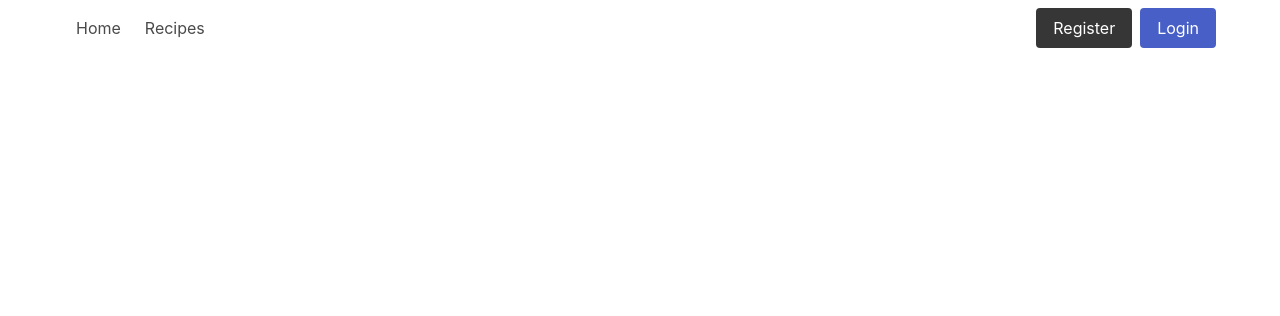
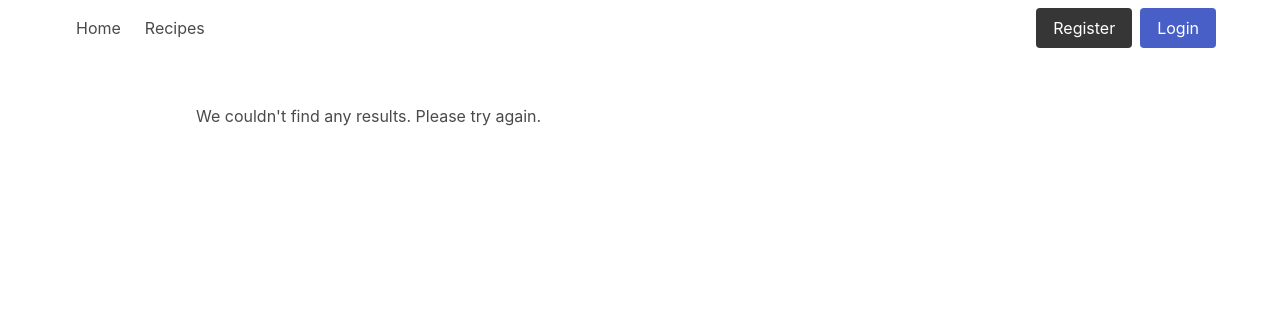
Before and after one commit to aaronsnig501/cook-book, a Flask app: page /recipes in a window 1280 px wide. Shown: the top 316 px of the page. Run offline with Flask 2, Linux system fonts and the light colour scheme; data that the repository does not hold is empty; some libraries are stand-ins or nearby versions.

Commit message:
(feat): add user feedback for empty results

```diff
--- a/templates/accounts/profile.html
+++ b/templates/accounts/profile.html
@@ -9,6 +9,8 @@
   <div class="columns is-multiline main-section">
     {% for recipe in recipes %}
       {% include '_partials/card.html' %}
+    {% else %}
+      <p>Looks like you haven't created any recipes yet. Why not <a href="{{ url_for('add_recipe') }}">create one</a>?</p>
     {% endfor %}
   </div>
 </section>
--- a/templates/recipes/list.html
+++ b/templates/recipes/list.html
@@ -8,6 +8,8 @@
   <div class="columns is-multiline main-section">
     {% for recipe in recipes %}
       {% include '_partials/card.html' %}
+    {% else %}
+      <p>We couldn't find any results. Please try again.</p>
     {% endfor %}
   </div>
 </section>
```
